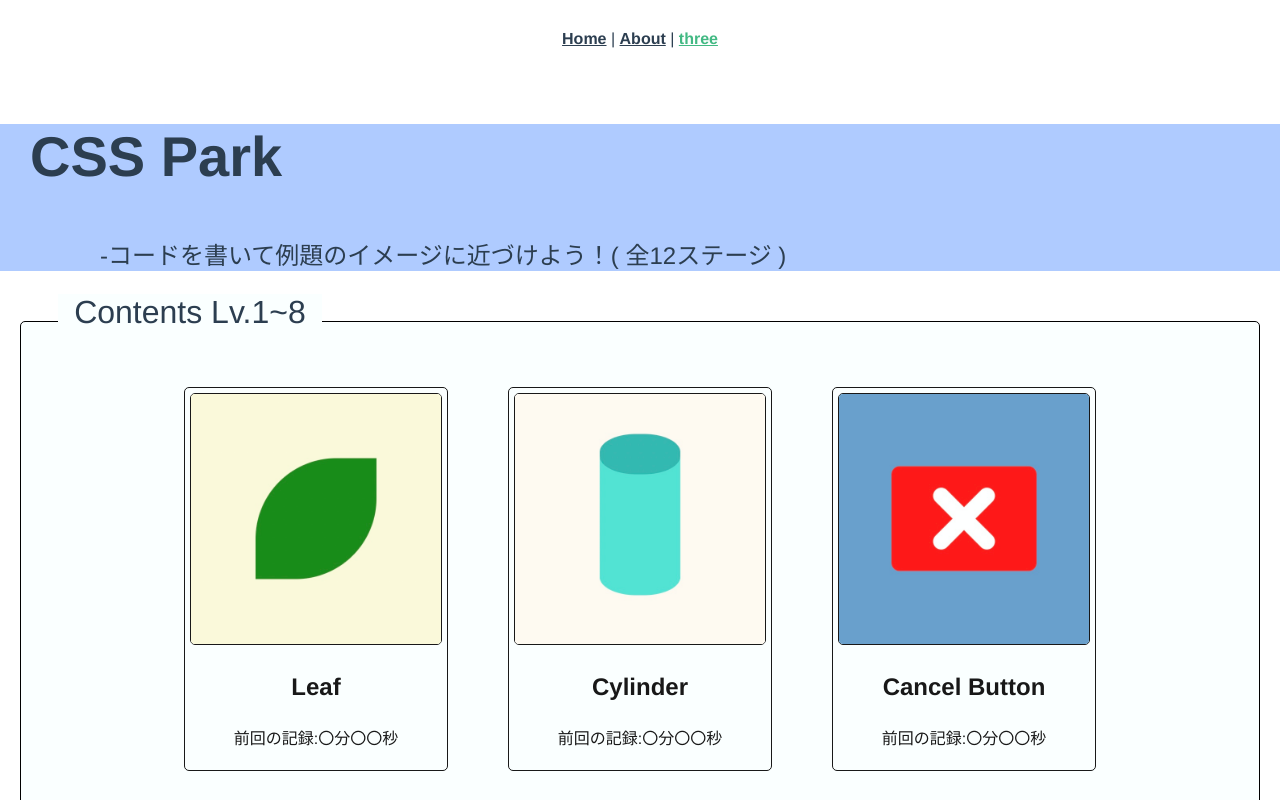
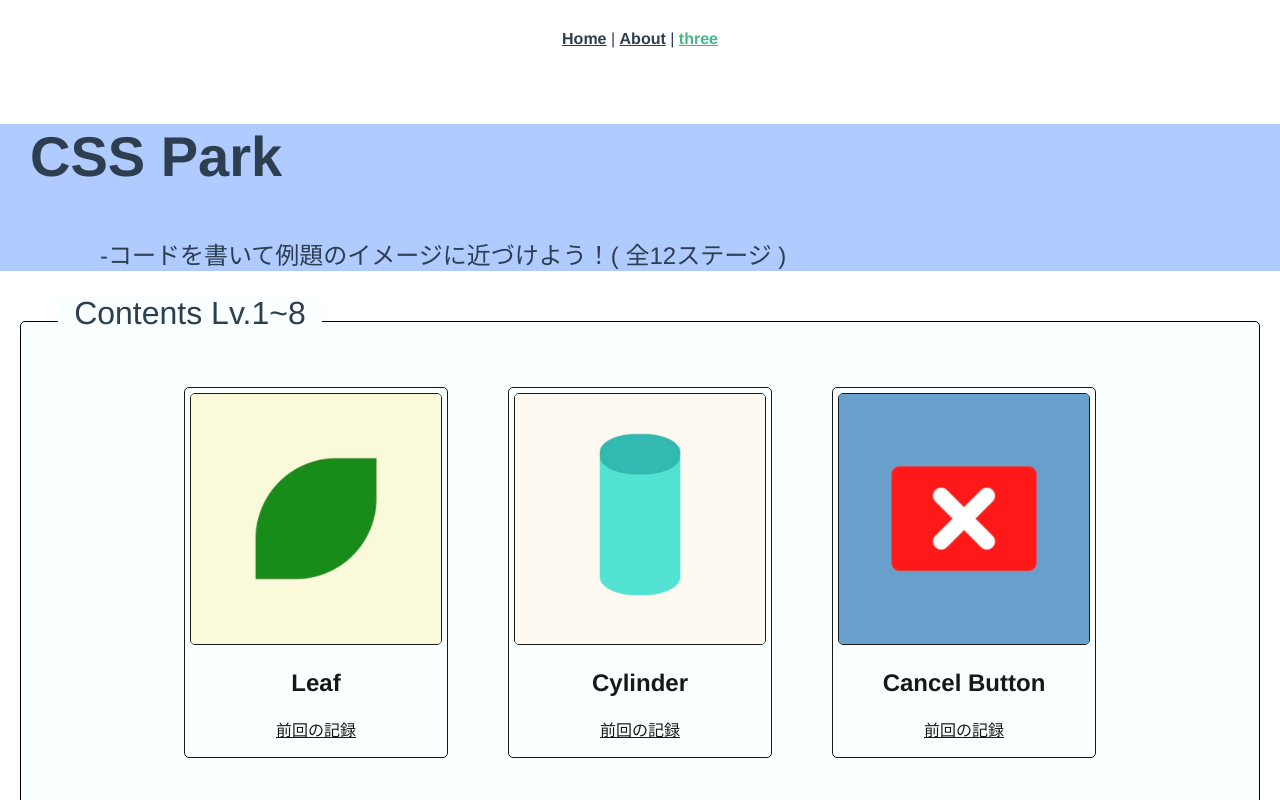
Before and after one commit to original-team8-app/setouchi-webapp2, a Vue app: page /three in a window 1280 px wide. Shown: the top 800 px of the page. Built offline with nearby package versions, Linux system fonts and the light colour scheme.

Commit message:
RecordViewとそのリンクを実装しました。

```diff
--- a/src/router/index.js
+++ b/src/router/index.js
@@ -10,6 +10,7 @@ import Lv6_Infinity from "../views/Lv6_Infinity.vue"
 import Lv7_Diamond from "../views/Lv7_Diamond.vue"
 import Lv8_Star from "../views/Lv8_Star.vue"
 import FeedbackView from "../views/FeedbackView.vue"
+import RecordView from "../views/RecordView.vue"
 
 const routes = [
   {
@@ -77,6 +78,11 @@ const routes = [
     component: FeedbackView,
     props: true,
   },
+  {
+    path: "/record",
+    name: "record",
+    component: RecordView,
+  },
 ]
 
 const router = createRouter({
--- a/src/views/FeedbackView.vue
+++ b/src/views/FeedbackView.vue
@@ -1,4 +1,5 @@
 <template>
+  <div class="title">{{ title }}</div>
   <div>
     <div class="back" v-html="deliveryData"></div>
   </div>
@@ -8,12 +9,17 @@
 export default {
   props: ["deliveryData"],
   data() {
-    return {}
+    return {
+      title: "お疲れさまでした！",
+    }
   },
 }
 </script>
 
 <style scoped>
+.title {
+  font-size: 2rem;
+}
 .back {
   position: absolute;
   top: 25vh;
--- /dev/null
+++ b/src/views/RecordView.vue
@@ -0,0 +1,3 @@
+<template>
+  <div>hello world</div>
+</template>
--- a/src/views/ThreeView.vue
+++ b/src/views/ThreeView.vue
@@ -5,20 +5,21 @@
   </div>
   <div class="content__wrapper">
     <span class="content__title">{{ contentTitle }}</span>
-    <router-link
+    <div
       class="content__container"
       v-for="content in contents"
       :key="content.index"
-      :to="content.path"
     >
+      <router-link :to="content.path">
         <img
           class="content__img"
           :src="content.imagePath"
           :alt="content.imageAlt"
         />
         <p class="content__text">{{ content.text }}</p>
-      <p class="content__record">{{ content.record }}</p>
       </router-link>
+      <a class="content__record" href="/record">{{ recordText }}</a>
+    </div>
   </div>
 </template>
 
@@ -31,62 +32,55 @@ export default {
         text: "-コードを書いて例題のイメージに近づけよう！( 全12ステージ )",
       },
       contentTitle: "Contents Lv.1~8",
+      recordText: "前回の記録",
       contents: [
         {
           path: "/Lv1_Leaf",
           imagePath: require("@/assets/LeafImg.jpg"),
           imageAlt: "レベル1「Leaf」です。",
           text: "Leaf",
-          record: "前回の記録:〇分〇〇秒",
         },
         {
           path: "/Lv2_Cylinder",
           imagePath: require("@/assets/SylinderImg.jpg"),
           imageAlt: "レベル2「Cylinder」です。",
           text: "Cylinder",
-          record: "前回の記録:〇分〇〇秒",
         },
         {
           path: "/Lv3_CancelButton",
           imagePath: require("@/assets/CancelButtonImg.jpg"),
           imageAlt: "レベル3「Cancel Button」です。",
           text: "Cancel Button",
-          record: "前回の記録:〇分〇〇秒",
         },
         {
           path: "/Lv4_UnknownIcon",
           imagePath: require("@/assets/UnknownIconImg.jpg"),
           imageAlt: "レベル4「Unknown Icon」です。",
           text: "Unknown Icon",
-          record: "前回の記録:〇分〇〇秒",
         },
         {
           path: "/Lv5_Triangle",
           imagePath: require("@/assets/TriangleImg.jpg"),
           imageAlt: "レベル5「Triangle」です。",
           text: "Triangle",
-          record: "前回の記録:〇分〇〇秒",
         },
         {
           path: "/Lv6_Infinity",
           imagePath: require("@/assets/InfinityImg.jpg"),
           imageAlt: "レベル6「Infinity」です。",
           text: "Infinity",
-          record: "前回の記録:〇分〇〇秒",
         },
         {
           path: "/Lv7_Diamond",
           imagePath: require("@/assets/DiamondImg.jpg"),
           imageAlt: "レベル7「Diamond」です。",
           text: "Diamond",
-          record: "前回の記録:〇分〇〇秒",
         },
         {
           path: "/Lv8_Star",
           imagePath: require("@/assets/StarImg.jpg"),
           imageAlt: "レベル8「Star」です。",
           text: "Star",
-          record: "前回の記録:〇分〇〇秒",
         },
       ],
     }
@@ -138,26 +132,33 @@ html {
 .content__container {
   border: 1px solid black;
   margin: 30px 30px;
-  padding: 5px;
   border-radius: 5px;
-  text-decoration: none;
   opacity: 0.9;
   transition: all 0.3s;
-}
-a {
-  color: black;
 }
 .content__container:hover {
   opacity: 1;
   transform: scale(1.05, 1.05);
 }
+.content__container * {
+  color: black;
+  text-decoration: none;
+}
 .content__img {
   border: 1px solid black;
   border-radius: 5px;
+  margin: 5px 5px 0 5px;
   width: 250px;
 }
 .content__text {
   font-weight: bold;
   font-size: 1.5rem;
+  margin: 0;
+  padding: 20px 0 20px 0;
+}
+.content__record {
+  display: block;
+  padding-bottom: 16px;
+  text-decoration: underline;
 }
 </style>
```
Lines whose indentation alone changed are shown as unchanged.
